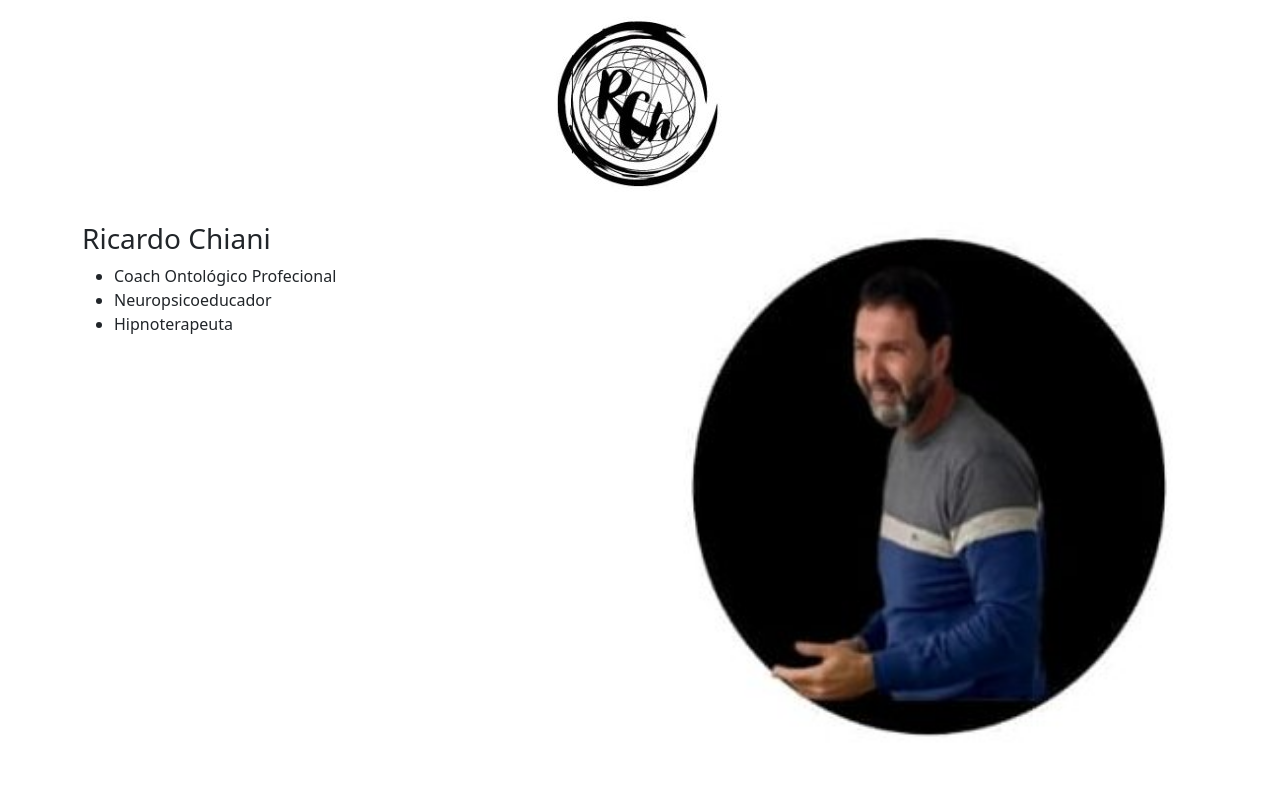
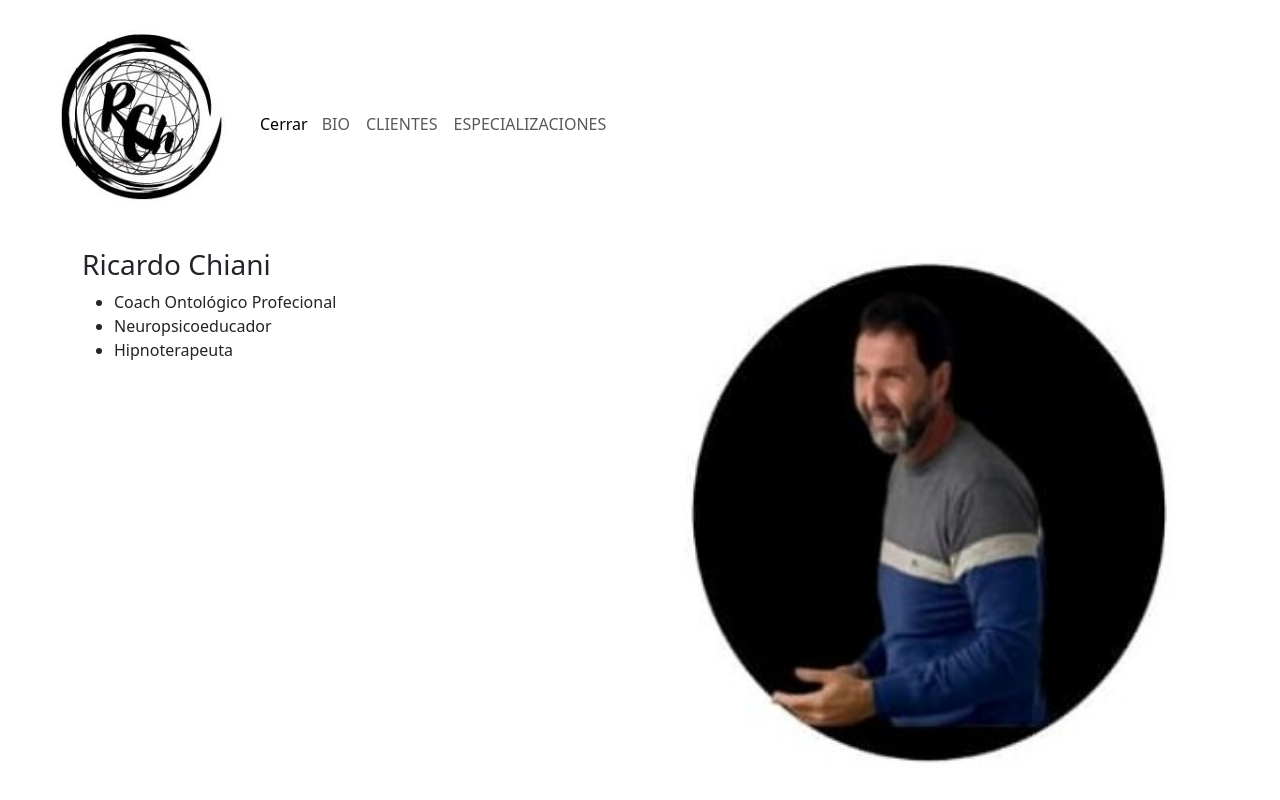
Before and after one commit to nahuelaramburu-rmb/project01, a React (Create React App) app: page / in a window 1280 px wide. Shown: the top 800 px of the page. Built offline with nearby package versions, Linux system fonts and the light colour scheme.

Commit message:
header INCOMPLETO

```diff
--- a/package.json
+++ b/package.json
@@ -12,6 +12,7 @@
     "@testing-library/user-event": "^13.5.0",
     "bootstrap": "^5.3.3",
     "react": "^18.3.1",
+    "react-bootstrap": "^2.10.2",
     "react-dom": "^18.3.1",
     "react-responsive": "^10.0.0",
     "react-router-dom": "^6.23.1",
--- a/src/components/Header/Header.css
+++ b/src/components/Header/Header.css
@@ -1,15 +1,52 @@
-.logo {
+img.logo {
   max-width: 100px;
+  margin-left: 30px;
+  border-radius: 60%;
+}
+
+.navbar-toggler {
+  margin-right: 20px;
+}
+
+.navbar-close {
+  background: none;
+  border: none;
+
+}
+@media (max-width: 991px) {
+  .navbar-collapse.custom-navbar-collapse {
+    position: fixed;
+    top: 50px;
+    right: 20px;
+    width: 200px;
+    background-color: white;
+    border-radius: 10px;
+    overflow: auto;
+    transition: all 0.3s ease;
+  }
+
+  .navbar-collapse.custom-navbar-collapse.collapsing {
+    height: auto !important;
+  }
+}
+
+@media (max-width: 575px) {
+  img.logo {
+    margin-top: 25px;
+  }
 }
 
 @media (min-width: 576px) {
-    .logo {
+  img.logo {
     max-width: 150px;
+    margin-left: 50px;
+
   }
 }
 
 @media (min-width: 768px) {
-    .logo {
+  img.logo {
     max-width: 200px;
+    margin-left: 50px;
   }
 }
--- a/src/components/Header/Header.jsx
+++ b/src/components/Header/Header.jsx
@@ -1,17 +1,50 @@
-import React from 'react';
-import Logo from '../../assets/logos/logo.jpg';
-import './Header.css';
+import React from "react";
+import { Navbar, Nav } from "react-bootstrap";
+import { Link } from "react-router-dom";
+import Logo from "../../assets/logos/logo.jpg";
+import "./Header.css";
+
 const Header = () => {
   return (
-    <div className="d-flex justify-content-center">
-      <img
-        src={Logo}
-        alt="Logo"
-        className="img-fluid rounded-circle my-3 logo"
-        style={{borderRadius: '60%'}}
-      />
-    </div>
+    <Navbar
+      className="navbar"
+      collapseOnSelect
+      expand="lg"
+      bg="white"
+      variant="light"
+    >
+      <Navbar.Brand as={Link} to="/">
+        <img
+          src={Logo}
+          alt="Logo"
+          className="logo img-fluid rounded-circle my-3"
+        />
+      </Navbar.Brand>
+      <Navbar.Toggle aria-controls="responsive-navbar-nav" />
+      <Navbar.Collapse
+        id="responsive-navbar-nav"
+        className="custom-navbar-collapse"
+      >
+        <Nav className="ml-auto">
+          <button
+            className="navbar-close"
+            onClick={() => document.querySelector(".navbar-toggler").click()}
+          >
+            Cerrar
+          </button>
+          <Nav.Link as={Link} to="/bio">
+            BIO
+          </Nav.Link>
+          <Nav.Link as={Link} to="/clientes">
+            CLIENTES
+          </Nav.Link>
+          <Nav.Link as={Link} to="/especializaciones">
+            ESPECIALIZACIONES
+          </Nav.Link>
+        </Nav>
+      </Navbar.Collapse>
+    </Navbar>
   );
-}
+};
 
 export default Header;
```
Also changed, not shown: 1 other file (tests, documents, lock files or other folders). Lines whose indentation alone changed are shown as unchanged.
